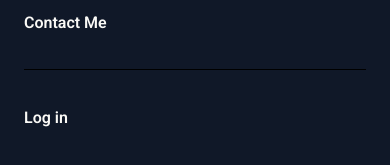
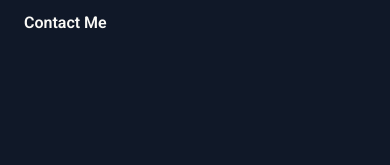
Before and after one commit to puntodamar/personal-website, a Nuxt app: page / in a window 390 px wide. Both pictures are taken after a click on the button "Open main menu". Shown: the part 235-400 px from the top of the page. Built offline with nearby package versions, Linux system fonts and the light colour scheme.

Commit message:
update: header link

```diff
--- a/app/components/headers/DesktopHeader.vue
+++ b/app/components/headers/DesktopHeader.vue
@@ -12,7 +12,8 @@
           <Bars3Icon class="size-6" aria-hidden="true" />
         </button>
         <div class="hidden lg:ml-12 lg:flex lg:gap-x-14 lg:visible">
-          <a v-for="item in props.navigation" :key="item.name" :href="item.href" class="text-sm/6 font-semibold text-text">{{ item.name }}</a>
+          <NuxtLink v-for="item in props.navigation" :key="item.name" :to="item.href" class="text-sm/6 font-semibold text-text">{{ item.name }}</NuxtLink>
+
         </div>
       </nav>
     </div>
--- a/app/components/headers/MobileHeader.vue
+++ b/app/components/headers/MobileHeader.vue
@@ -16,10 +16,7 @@
       <div class="mt-6 flow-root">
         <div class="-my-6 divide-y ">
           <div class="space-y-2 py-6">
-            <a v-for="item in props.navigation" :key="item.name" :href="item.href" class="-mx-3 block rounded-lg px-3 py-2 text-base/7 font-semibold text-app">{{ item.name }}</a>
-          </div>
-          <div class="py-6">
-            <a href="#" class="-mx-3 block rounded-lg px-3 py-2.5 text-base/7 font-semibold text-app">Log in</a>
+            <NuxtLink @click="mobileMenuOpen = false" v-for="item in props.navigation" :key="item.name" :to="item.href" class="-mx-3 block rounded-lg px-3 py-2 text-base/7 font-semibold text-app">{{ item.name }}</NuxtLink>
           </div>
         </div>
       </div>
```
